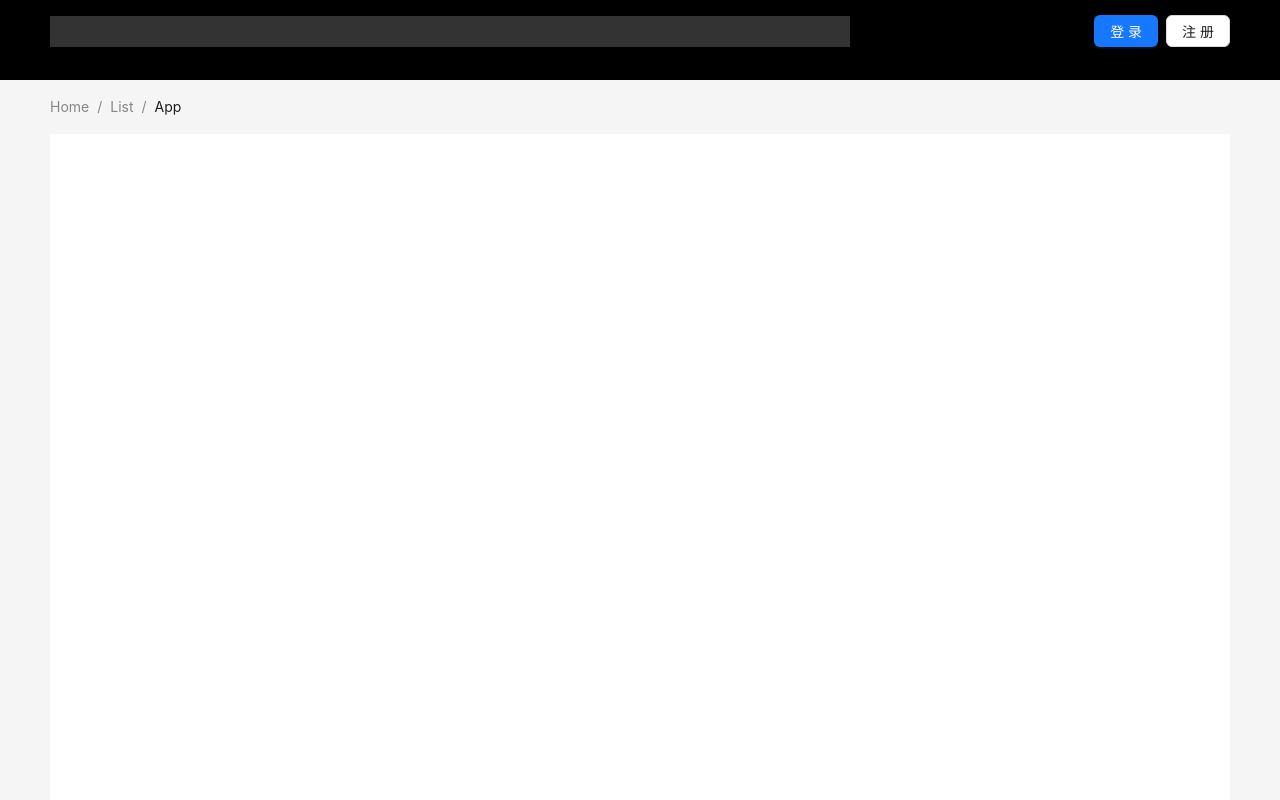
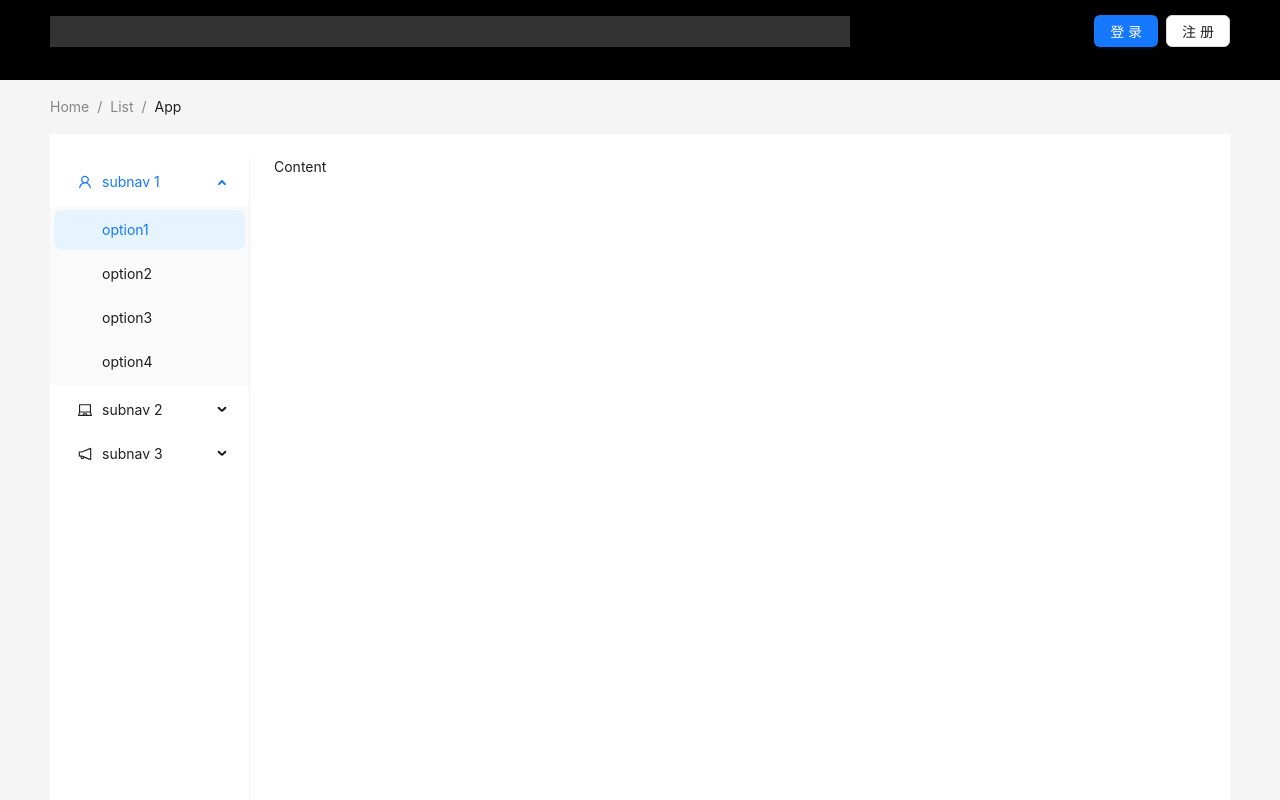
Before and after one commit to WeBankBlockchain/DDCMS-Front, a React (Create React App) app: page /Admin in a window 1280 px wide. Shown: the top 800 px of the page. Built offline with nearby package versions, Linux system fonts and the light colour scheme.

Commit message:
Admin page

```diff
--- a/src/index.js
+++ b/src/index.js
@@ -1,15 +1,12 @@
 import React from 'react';
 import ReactDOM from 'react-dom/client';
+import { RouterProvider } from 'react-router-dom';
 import './index.css';
-import App from './App';
+import {router} from './router/index';
 import reportWebVitals from './reportWebVitals';
 
 const root = ReactDOM.createRoot(document.getElementById('root'));
-root.render(
-  <React.StrictMode>
-    <App />
-  </React.StrictMode>
-);
+root.render(<RouterProvider router={router}/>);
 
 // If you want to start measuring performance in your app, pass a function
 // to log results (for example: reportWebVitals(console.log))
--- /dev/null
+++ b/src/pages/Admin.css
@@ -0,0 +1,12 @@
+#components-layout-demo-top-side .logo {
+  float: left;
+  width: 120px;
+  height: 31px;
+  margin: 16px 24px 16px 0;
+  background: rgba(255, 255, 255, 0.3);
+}
+
+.ant-row-rtl #components-layout-demo-top-side .logo {
+  float: right;
+  margin: 16px 0 16px 24px;
+}
--- /dev/null
+++ b/src/pages/Admin.jsx
@@ -0,0 +1,129 @@
+import {
+  LaptopOutlined,
+  NotificationOutlined,
+  UserOutlined,
+} from "@ant-design/icons";
+import { Breadcrumb, Layout, Button, Space, Menu, theme } from "antd";
+import React from "react";
+import "./Admin.css";
+
+const { Header, Content, Footer, Sider } = Layout;
+const items1 = ["1", "2", "3"].map((key) => ({
+  key,
+  label: `nav ${key}`,
+}));
+const items2 = [UserOutlined, LaptopOutlined, NotificationOutlined].map(
+  (icon, index) => {
+    const key = String(index + 1);
+    return {
+      key: `sub${key}`,
+      icon: React.createElement(icon),
+      label: `subnav ${key}`,
+      children: new Array(4).fill(null).map((_, j) => {
+        const subKey = index * 4 + j + 1;
+        return {
+          key: subKey,
+          label: `option${subKey}`,
+        };
+      }),
+    };
+  }
+);
+const Admin = () => {
+  const {
+    token: { colorBgContainer },
+  } = theme.useToken();
+  return (
+    <Layout>
+      <Header
+        style={{
+          position: "sticky",
+          top: 0,
+          zIndex: 1,
+          background: "rgba(0, 0, 0)",
+          height: 80,
+          width: "100%",
+        }}
+      >
+        {/* <div
+					style={{
+						width: 1000
+					}}
+				></div> */}
+        <div
+          style={{
+            float: "left",
+            width: 800,
+            height: 31,
+            margin: "16px 24px 16px 0",
+            background: "rgba(255, 255, 255, 0.2)",
+          }}
+        ></div>
+
+        <Space
+          style={{
+            float: "right",
+          }}
+        >
+          <Button type="primary">登录</Button>
+          <Button>注册</Button>
+        </Space>
+      </Header>
+
+      <Content
+        style={{
+          padding: "0 50px",
+        }}
+      >
+        <Breadcrumb
+          style={{
+            margin: "16px 0",
+          }}
+        >
+          <Breadcrumb.Item>Home</Breadcrumb.Item>
+          <Breadcrumb.Item>List</Breadcrumb.Item>
+          <Breadcrumb.Item>App</Breadcrumb.Item>
+        </Breadcrumb>
+        <Layout
+          style={{
+            padding: "24px 0",
+            background: colorBgContainer,
+          }}
+        >
+          <Sider
+            style={{
+              background: colorBgContainer,
+            }}
+            width={200}
+          >
+            <Menu
+              mode="inline"
+              defaultSelectedKeys={["1"]}
+              defaultOpenKeys={["sub1"]}
+              style={{
+                height: "100%",
+              }}
+              items={items2}
+            />
+          </Sider>
+          <Content
+            style={{
+              padding: "0 24px",
+              minHeight: 1680,
+            }}
+          >
+            Content
+          </Content>
+        </Layout>
+      </Content>
+      <Footer
+        style={{
+          textAlign: "center",
+        }}
+      >
+        Ant Design ©2023 Created by Ant UED
+      </Footer>
+    </Layout>
+  );
+};
+export default Admin;
--- /dev/null
+++ b/src/pages/Error.jsx
@@ -0,0 +1,7 @@
+import React from 'react'
+
+export default function Error() {
+  return (
+    <div>Error</div>
+  )
+}
--- a/src/router/index.js
+++ b/src/router/index.js
@@ -1,5 +1,5 @@
-import React from 'react';
 
-export default function index() {
-	return <div>index</div>;
-}
+import { createBrowserRouter } from 'react-router-dom';
+import { routeMap } from './routeMap';
+
+export const router = createBrowserRouter(routeMap)
--- a/src/router/routeMap.js
+++ b/src/router/routeMap.js
@@ -0,0 +1,30 @@
+import App from '../App';
+import Home from '../pages/Home';
+import Error from '../pages/Error';
+import Admin from '../pages/Admin';
+
+
+export const routeMap = [
+	{
+		path: '/',
+		element: <App />,
+		children: [
+			{
+				index: true,
+				element: <Home />
+			},
+			{
+				path: 'home',
+				element: <Home />
+			}
+		]
+	},
+    {
+		path: 'Admin',
+		element: <Admin />
+	},
+	{
+		path: '*',
+		element: <Error />
+	}
+];
```
Also changed, not shown: 1 other file (tests, documents, lock files or other folders).
